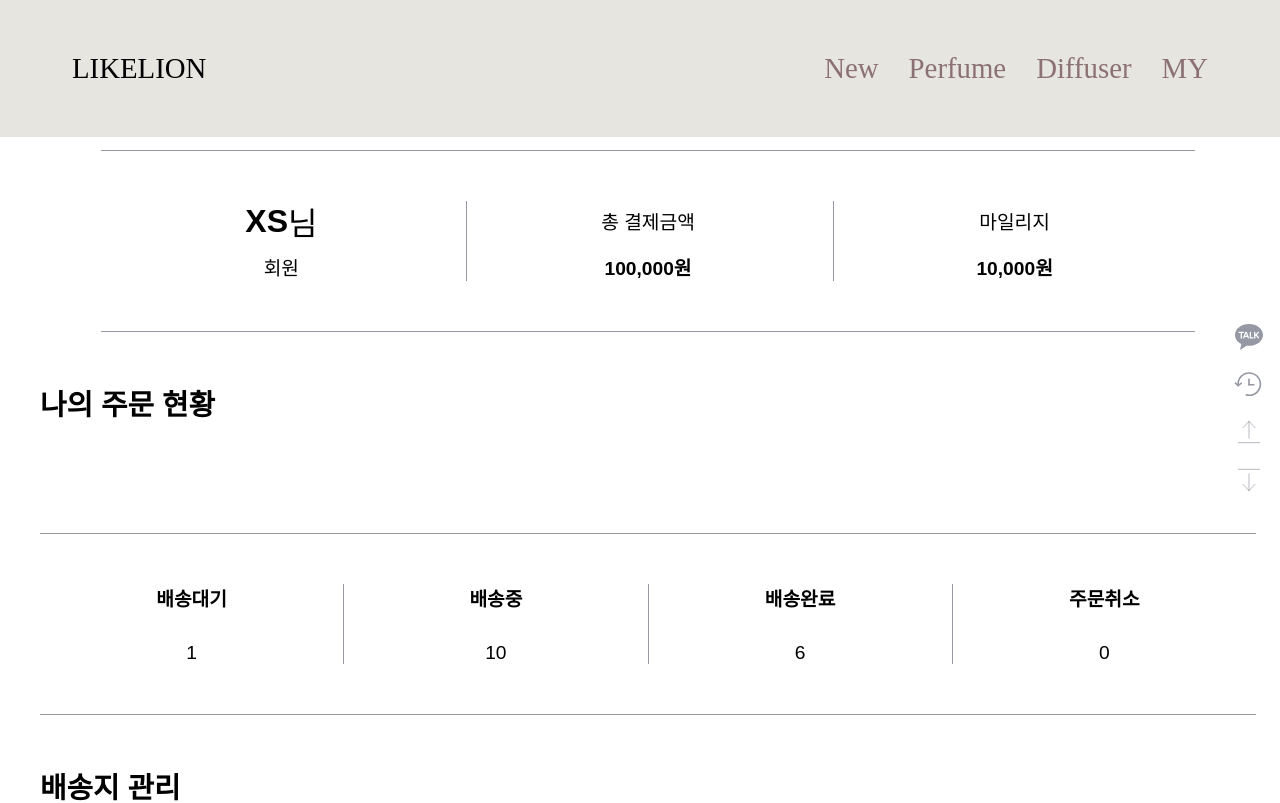
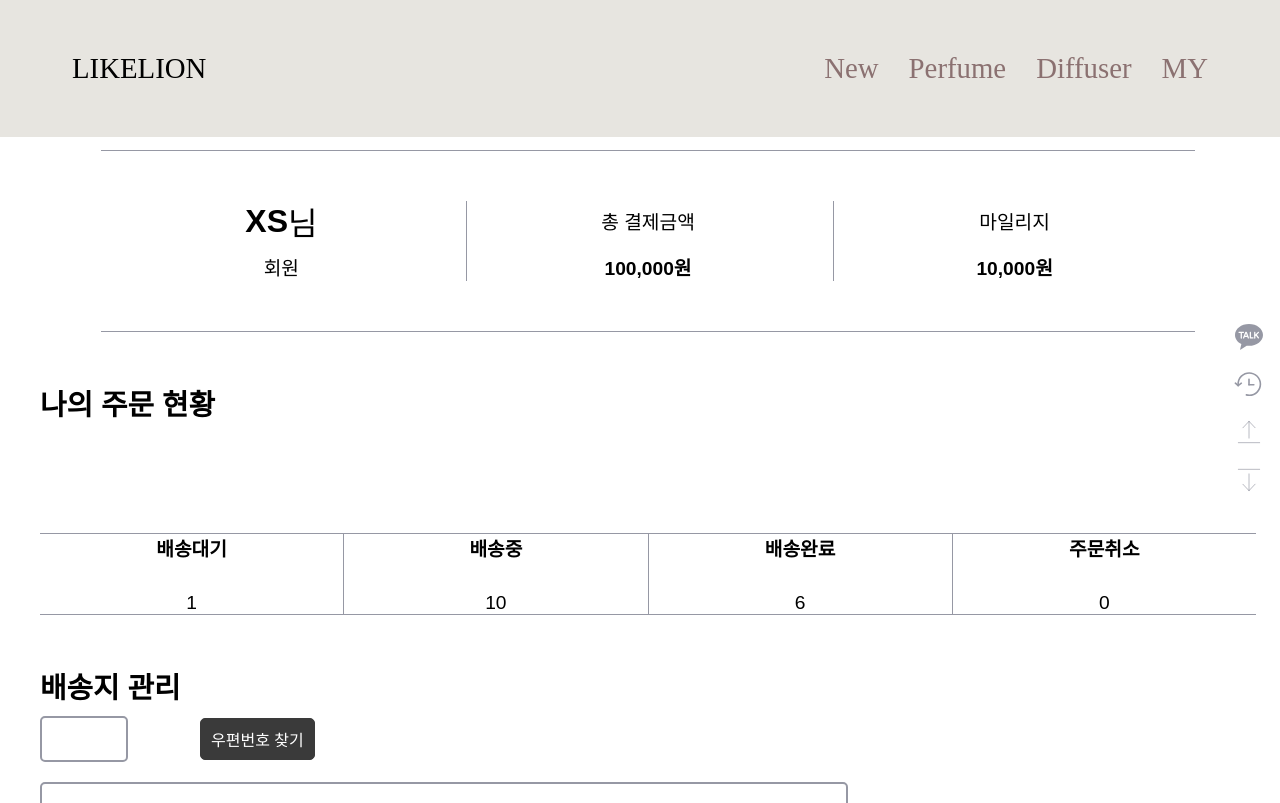
Before and after one commit to Likelion-13th/XS-Frontend, a React (Create React App) app in the folder accessed/: page /Mypage in a window 1280 px wide. Shown: the top 803 px of the page. Built offline with nearby package versions, Linux system fonts and the light colour scheme; a web font is replaced by a local one.

Commit message:
Padding Error Fixed

```diff
--- a/accessed/src/styles/Mypage.css
+++ b/accessed/src/styles/Mypage.css
@@ -75,7 +75,6 @@
     display: flex;
     justify-content: space-between;
     margin-top: 100px;
-    padding: 50px 0px;
     border-top: 1px solid #9698a4;
     border-bottom: 1px solid #9698a4;
 }
```
